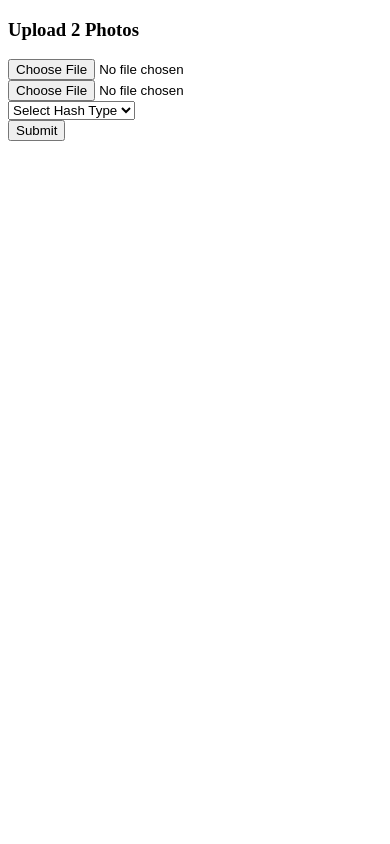
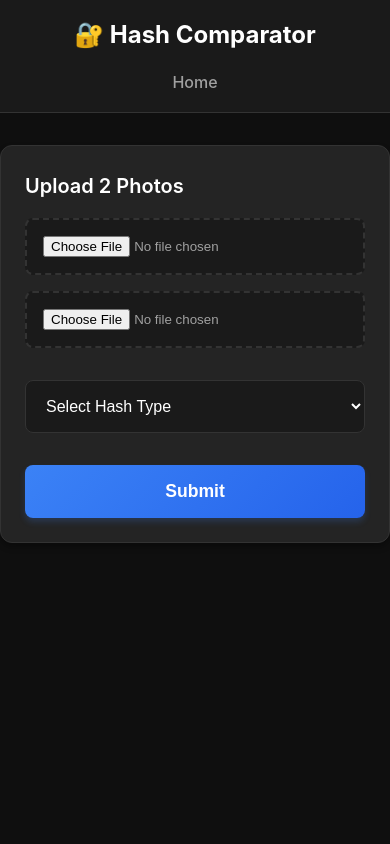
Before and after one commit to Alexander040105/ThirdYearProjects, a Flask app: page / in a window 390 px wide. Run offline with Flask 3, Linux system fonts and the light colour scheme.

Commit message:
activity done

```diff
--- /dev/null
+++ b/information_security/flask_hashing_act/static/style.css
@@ -0,0 +1,259 @@
+/* Modern Dark Mode CSS for Hash Comparison App */
+
+:root {
+    --bg-primary: #0f0f0f;
+    --bg-secondary: #1a1a1a;
+    --bg-card: #242424;
+    --text-primary: #ffffff;
+    --text-secondary: #a0a0a0;
+    --accent: #3b82f6;
+    --accent-hover: #2563eb;
+    --border: #333333;
+    --success: #10b981;
+}
+
+* {
+    margin: 0;
+    padding: 0;
+    box-sizing: border-box;
+}
+
+body {
+    font-family: -apple-system, BlinkMacSystemFont, "Segoe UI", Roboto, "Helvetica Neue", Arial, sans-serif;
+    background-color: var(--bg-primary);
+    color: var(--text-primary);
+    line-height: 1.6;
+    min-height: 100vh;
+}
+
+/* Navbar Styles */
+.navbar {
+    background-color: var(--bg-secondary);
+    border-bottom: 1px solid var(--border);
+    padding: 1rem 2rem;
+    position: sticky;
+    top: 0;
+    z-index: 100;
+}
+
+.navbar-content {
+    max-width: 1200px;
+    margin: 0 auto;
+    display: flex;
+    align-items: center;
+    justify-content: space-between;
+}
+
+.navbar-brand {
+    font-size: 1.5rem;
+    font-weight: 700;
+    color: var(--text-primary);
+    text-decoration: none;
+    display: flex;
+    align-items: center;
+    gap: 0.5rem;
+}
+
+.navbar-brand:hover {
+    color: var(--accent);
+}
+
+.navbar-links {
+    display: flex;
+    gap: 1.5rem;
+    list-style: none;
+    }
+
+.navbar-links a {
+    color: var(--text-secondary);
+    text-decoration: none;
+    font-weight: 500;
+    transition: color 0.2s;
+}
+
+.navbar-links a:hover {
+    color: var(--text-primary);
+}
+
+/* Main Content Container */
+body > h1,
+body > form,
+body > .hash1,
+body > .hash2 {
+    max-width: 800px;
+    margin: 2rem auto;
+    padding: 0 1rem;
+}
+
+/* Page Heading */
+h1 {
+    font-size: 2.5rem;
+    font-weight: 700;
+    margin-bottom: 2rem;
+    text-align: center;
+    background: linear-gradient(135deg, var(--accent) 0%, #8b5cf6 100%);
+    -webkit-background-clip: text;
+    -webkit-text-fill-color: transparent;
+    background-clip: text;
+}
+
+/* Form Styles */
+#user-input {
+    background-color: var(--bg-card);
+    border: 1px solid var(--border);
+    border-radius: 12px;
+    padding: 2.5rem;
+    box-shadow: 0 4px 6px rgba(0, 0, 0, 0.3);
+}
+
+.upload-photos,
+.hash-type {
+    margin-bottom: 2rem;
+}
+
+.upload-photos h3,
+.hash-type h3 {
+    font-size: 1.25rem;
+    font-weight: 600;
+    margin-bottom: 1rem;
+    color: var(--text-primary);
+}
+
+/* File Input Styles */
+input[type="file"] {
+    display: block;
+    width: 100%;
+    padding: 1rem;
+    margin-bottom: 1rem;
+    background-color: var(--bg-secondary);
+    border: 2px dashed var(--border);
+    border-radius: 8px;
+    color: var(--text-secondary);
+    cursor: pointer;
+    transition: all 0.3s;
+}
+
+input[type="file"]:hover {
+    border-color: var(--accent);
+    background-color: var(--bg-primary);
+}
+
+input[type="file"]:focus {
+    outline: none;
+    border-color: var(--accent);
+    box-shadow: 0 0 0 3px rgba(59, 130, 246, 0.1);
+}
+
+/* Select Dropdown Styles */
+#hash_type {
+    width: 100%;
+    padding: 1rem;
+    background-color: var(--bg-secondary);
+    border: 1px solid var(--border);
+    border-radius: 8px;
+    color: var(--text-primary);
+    font-size: 1rem;
+    cursor: pointer;
+    transition: all 0.3s;
+}
+
+#hash_type:hover {
+    border-color: var(--accent);
+}
+
+#hash_type:focus {
+    outline: none;
+    border-color: var(--accent);
+    box-shadow: 0 0 0 3px rgba(59, 130, 246, 0.1);
+}
+
+#hash_type option {
+    background-color: var(--bg-secondary);
+    color: var(--text-primary);
+}
+
+/* Submit Button Styles */
+#submit {
+    width: 100%;
+    padding: 1rem 2rem;
+    background: linear-gradient(135deg, var(--accent) 0%, #2563eb 100%);
+    color: var(--text-primary);
+    border: none;
+    border-radius: 8px;
+    font-size: 1.1rem;
+    font-weight: 600;
+    cursor: pointer;
+    transition: all 0.3s;
+    box-shadow: 0 4px 6px rgba(59, 130, 246, 0.2);
+    }
+
+#submit:hover {
+    transform: translateY(-2px);
+    box-shadow: 0 6px 12px rgba(59, 130, 246, 0.3);
+}
+
+#submit:active {
+    transform: translateY(0);
+}
+
+/* Hash Results Styles */
+.hash1,
+.hash2 {
+    background-color: var(--bg-card);
+    border: 1px solid var(--border);
+    border-radius: 12px;
+    padding: 2rem;
+    margin-bottom: 2rem;
+    box-shadow: 0 4px 6px rgba(0, 0, 0, 0.3);
+}
+
+.hash1 h3,
+.hash2 h3 {
+    font-size: 1.1rem;
+    font-weight: 600;
+    margin-bottom: 1.5rem;
+    color: var(--text-secondary);
+    word-break: break-all;
+    font-family: "Courier New", monospace;
+    background-color: var(--bg-secondary);
+    padding: 1rem;
+    border-radius: 8px;
+    border-left: 4px solid var(--accent);
+}
+
+.hash1 img,
+.hash2 img {
+    width: 100%;
+    max-width: 600px;
+    height: auto;
+    border-radius: 8px;
+    border: 1px solid var(--border);
+    display: block;
+    margin: 0 auto;
+    box-shadow: 0 4px 6px rgba(0, 0, 0, 0.3);
+}
+
+/* Responsive Design */
+@media (max-width: 768px) {
+    .navbar {
+        padding: 1rem;
+    }
+
+    .navbar-content {
+        flex-direction: column;
+        gap: 1rem;
+    }
+
+    h1 {
+        font-size: 2rem;
+    }
+
+    #user-input {
+        padding: 1.5rem;
+    }
+
+    .hash1,
+    .hash2 {
+        padding: 1.5rem;
+    }
+}
--- a/information_security/flask_hashing_act/templates/home.html
+++ b/information_security/flask_hashing_act/templates/home.html
@@ -4,8 +4,18 @@
     <meta charset="UTF-8">
     <meta name="viewport" content="width=device-width, initial-scale=1.0">
     <title>Document</title>
+    <link rel="stylesheet" href="{{ url_for('static', filename='style.css') }}">
 </head>
 <body>
+    <nav class="navbar">
+        <div class="navbar-content">
+            <a href="{{ url_for('home') }}" class="navbar-brand">🔐 Hash Comparator</a>
+            <ul class="navbar-links">
+                <li><a href="{{ url_for('home') }}">Home</a></li>
+            </ul>
+        </div>
+    </nav>
+
     <form method="POST"
         action="{{ url_for('hash') }}" id="user-input" enctype="multipart/form-data">
 
```
Also changed, not shown: information_security/flask_hashing_act/templates/hash-results.html (+10 -0 lines).
